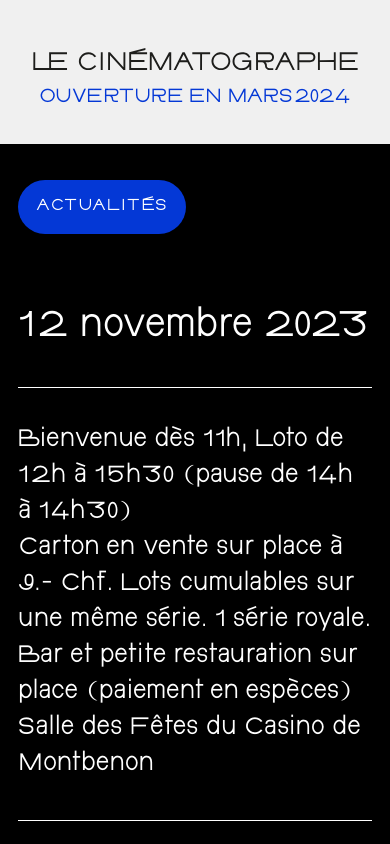
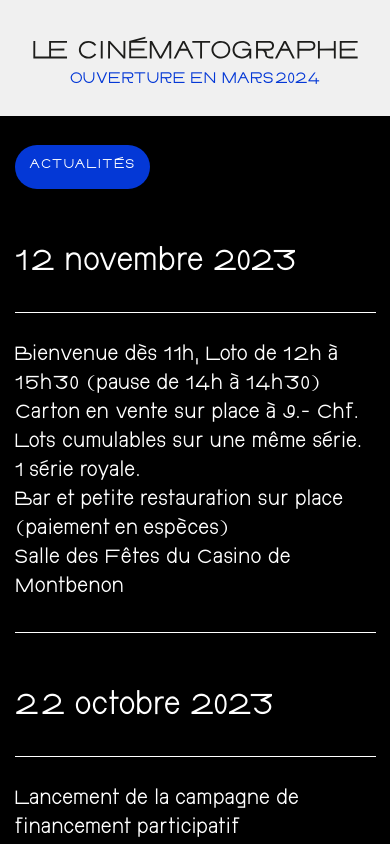
Before and after one commit to azertypow/lecinematographe.landingPage, a Vue app: page / in a window 390 px wide. Shown: the top 844 px of the page. Built offline with nearby package versions, Linux system fonts and the light colour scheme.

Commit message:
feat: font-size

```diff
--- a/src/main.scss
+++ b/src/main.scss
@@ -32,6 +32,10 @@ html {
   font-size: 36px;
   padding: 0;
   margin: 0;
+
+  @media (max-width: 750px) {
+    font-size: 29px;
+  }
 }
 
 body {
```
